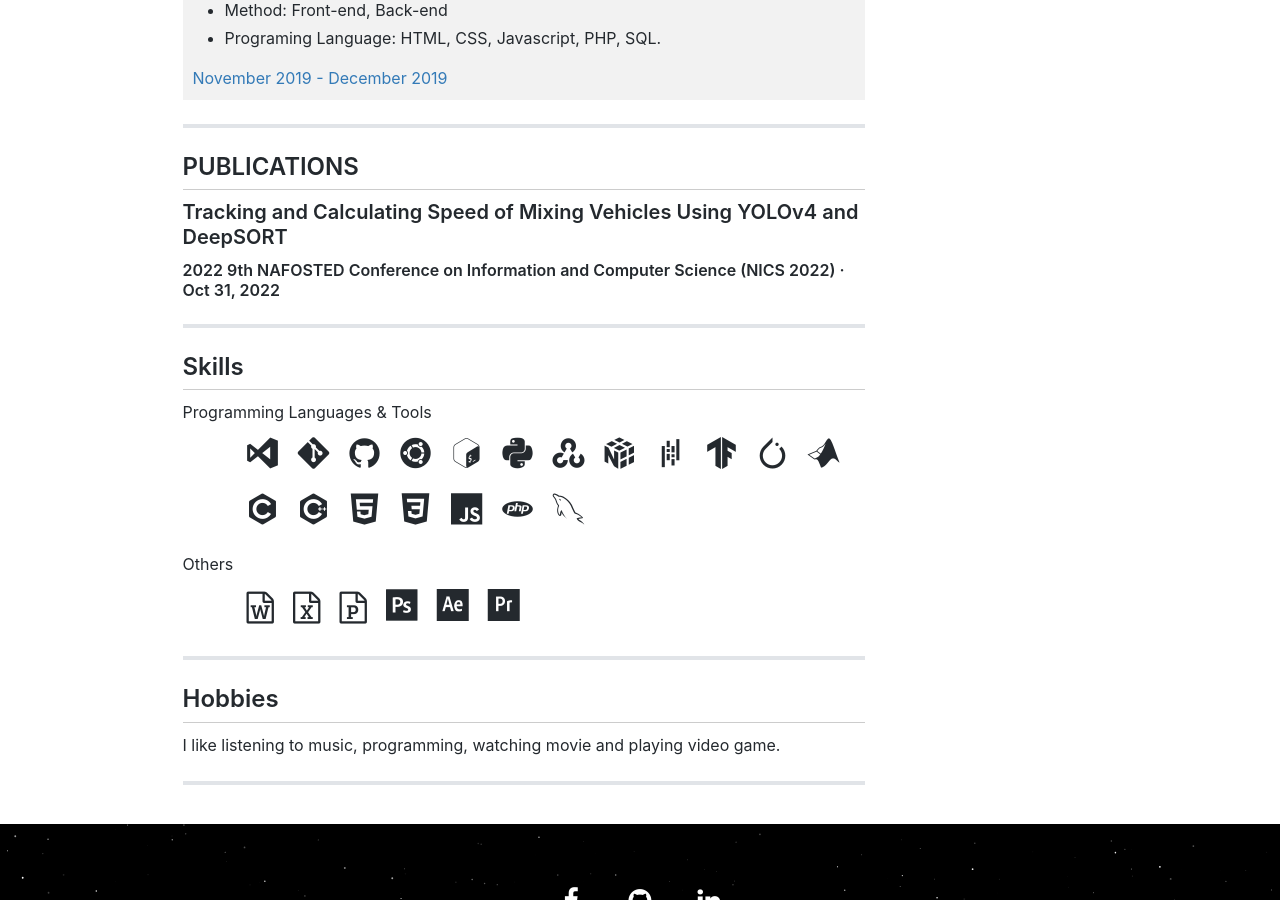
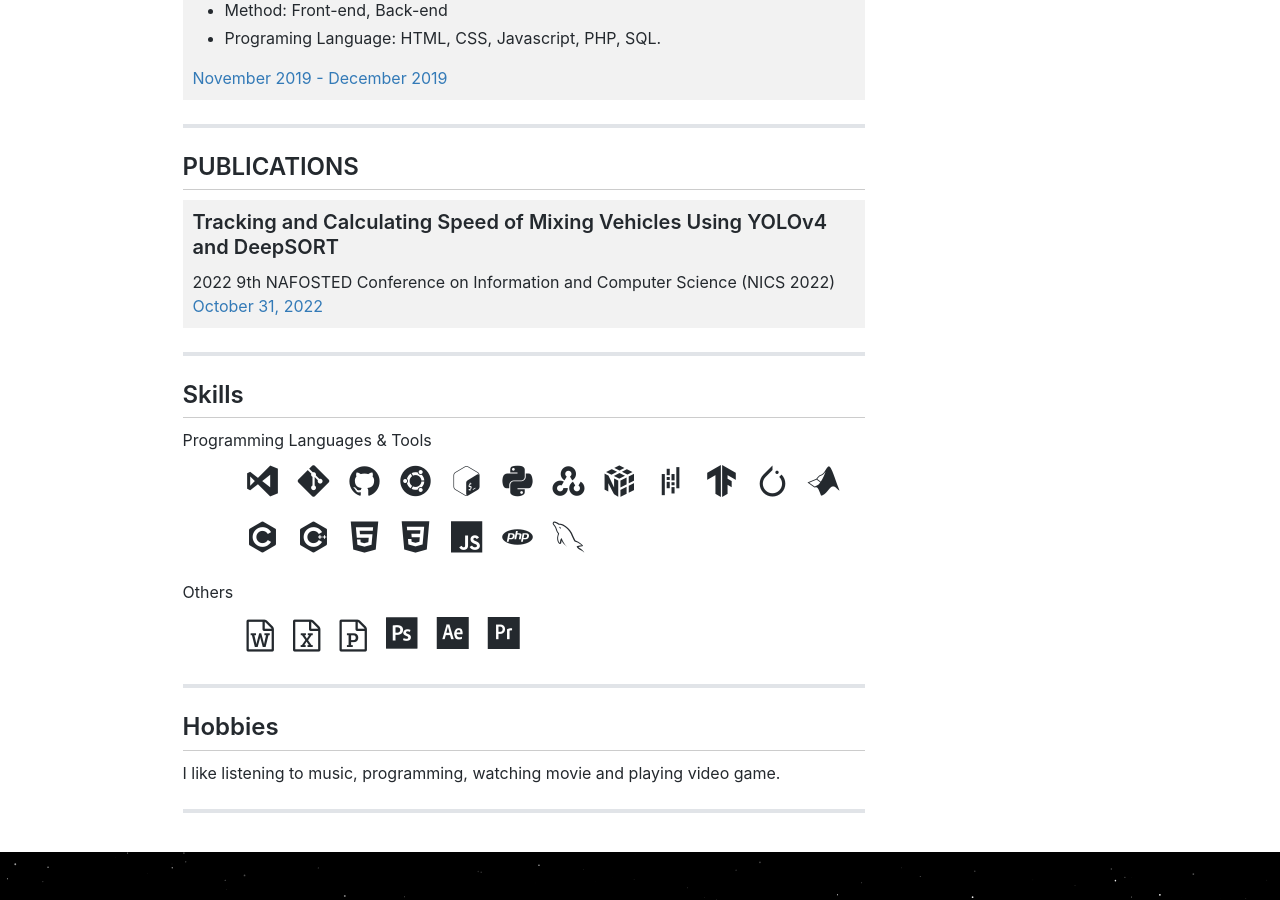
Before and after one commit to nab1010/nab1010.github.io, a Jekyll site: the page built from profile.html, in a window 1280 px wide and 900 px high, scrolled down 3318 px. Built offline with Jekyll 4.4.1, drawn with Linux system fonts in a browser that asks for light colours; nearby versions of some CDN libraries; comment, search, counter and statistics services are not loaded.

Commit message:
update Profile

```diff
--- a/profile.html
+++ b/profile.html
@@ -199,8 +199,14 @@ hidden: true
             <section class="resume-section" id="publications">
                 <div class="resume-section-content">
                     <h2 class="mb-5">PUBLICATIONS</h2>
-                    <h3>Tracking and Calculating Speed of Mixing Vehicles Using YOLOv4 and DeepSORT</h3>
-                    <h4>2022 9th NAFOSTED Conference on Information and Computer Science (NICS 2022) · Oct 31, 2022</h4>
+                        <div class="d-flex flex-column flex-md-row justify-content-between mb-5">
+                            <div class="flex-grow-1">
+                                <h3 class="mb-0">Tracking and Calculating Speed of Mixing Vehicles Using YOLOv4 and DeepSORT</h3>
+                                <div class="subheading mb-3">2022 9th NAFOSTED Conference on Information and Computer Science (NICS 2022)</div>
+                            </div>
+                            <div class="flex-shrink-0"><span class="text-primary">October 31, 2022</span></div>
+                        </div>
+
                 </div>
             </section>
             <hr class="m-0" />
```
